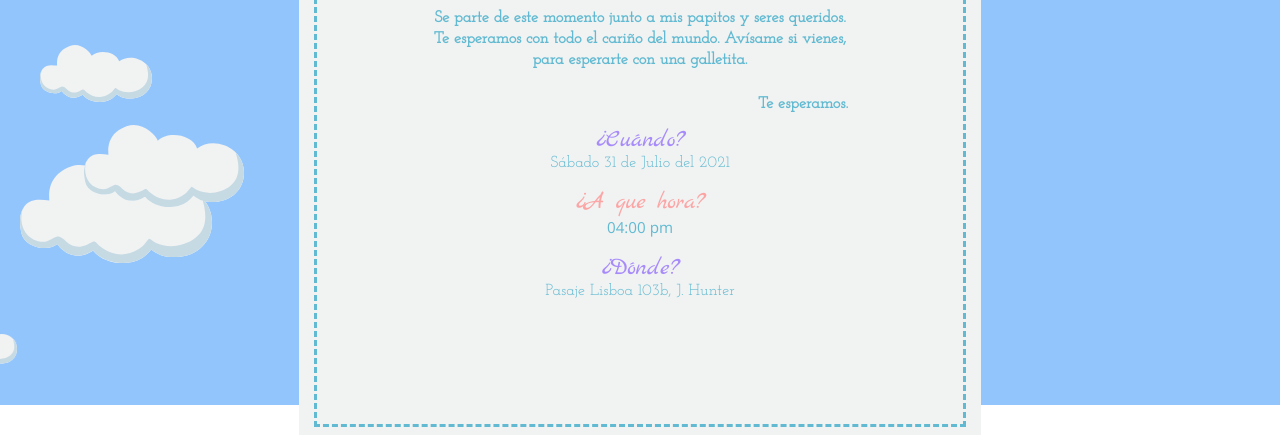
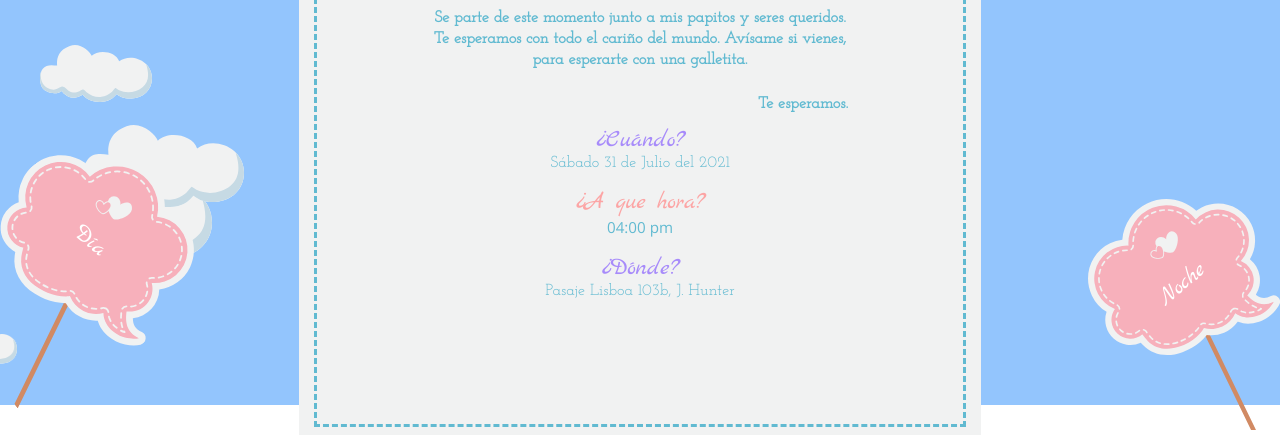
Before and after one commit to EdsonCoaquira/primer-proyecto, a plain HTML site: page index.html in a window 1280 px wide. Shown: the part 395-830 px from the top of the page. Drawn offline with nearby package versions, Linux system fonts and the light colour scheme.

Commit message:
Creación de cartelitos rosados, posicionamiento y aplicación de estilos.

```diff
--- a/index.html
+++ b/index.html
@@ -64,6 +64,19 @@
                     <img class="duck" src="images/duck.svg" alt="Patito balanceandose">
                 </div>
             </div>
+
+            <div class="poster-left" >
+                <img class="poster-left-1" src="images/pink-cloud.svg" alt="Cartelito rosado en lado izquierdo">
+                <div class="morning-left">
+                    <button class="button-left" id="morning">Día</button>
+                </div>
+            </div>
+            <div class="poster-right" >
+                <img class="poster-right-1" src="images/pink-cloud.svg" alt="Cartelito rosado en lado derecho">
+                <div class="night-right">
+                    <button class="button-right" id="night">Noche</button>
+                </div>
+            </div>
         </div>
 
     </div>
--- a/scss/styles.scss
+++ b/scss/styles.scss
@@ -277,3 +277,56 @@ body {
         transform: rotate(0deg);
     }
 }
+
+/* Estilos para los cartelitos rosados */
+.poster-left {
+    position: fixed;
+    bottom: 0;
+    left: 0;
+    .poster-left-1 {
+        width: 13rem;
+        transform: rotate(52deg);
+        vertical-align: middle;
+        margin-left: -36px;
+        margin-bottom: 10px;
+    }
+    .morning-left {
+        position: absolute;
+        left: 4.2rem;
+        top: 5rem;
+        transform: rotate(40deg);
+        .button-left {
+            font-family: 'Marck Script', cursive;
+            color: white;
+            border: none;
+            background-color: transparent;
+            font-size: 1.5rem;
+            cursor: pointer;
+        }
+    }
+}
+
+.poster-right {
+    position: fixed;
+    bottom: 0;
+    right: 0;
+    .poster-right-1 {
+        width: 12rem;
+        vertical-align: middle;
+        margin-bottom: -25px;
+    }
+    .night-right {
+        position: absolute;
+        left: 3.8rem;
+        top: 4.3rem;
+        transform: rotate(-40deg);
+        .button-right {
+            font-family: 'Marck Script', cursive;
+            color: white;
+            border: none;
+            background-color: transparent;
+            font-size: 1.5rem;
+            cursor: pointer;
+        }
+    }
+}
```
Also changed, not shown: css/styles.css.
